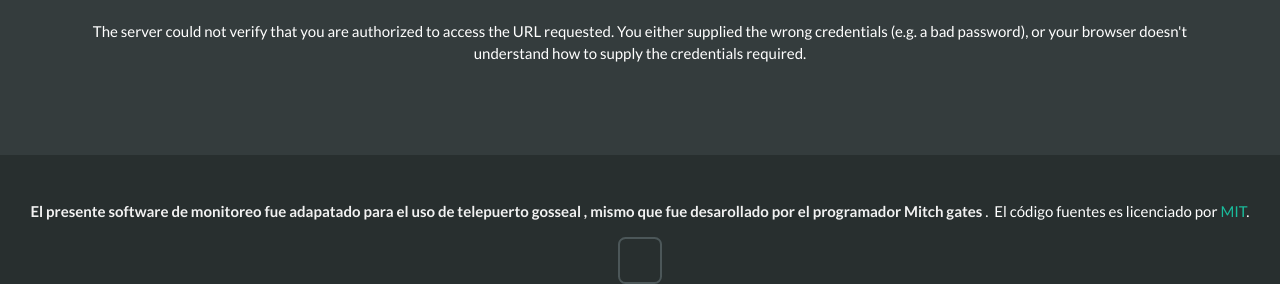
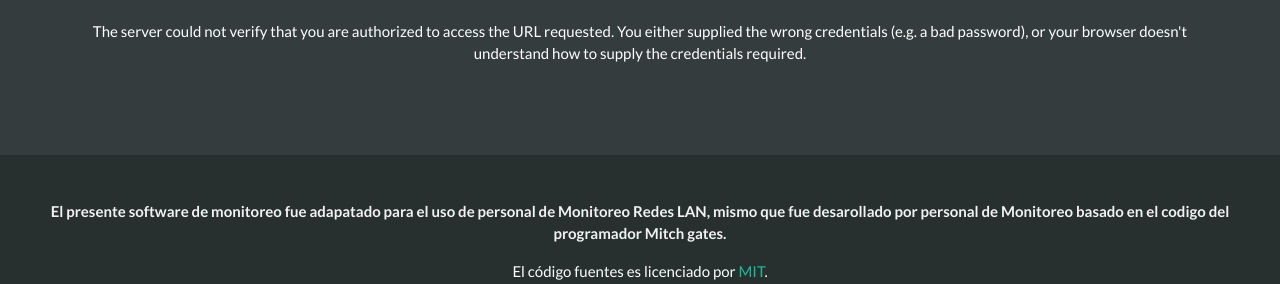
Before and after one commit to Monitore1209/Monitoreo_TLPG-LAN, a Flask app: page /account in a window 1280 px wide. Shown: the part 267-551 px from the top of the page. Run offline with Flask 2, Linux system fonts and the light colour scheme; some libraries are stand-ins or nearby versions.

Commit message:
Update layout.html

```diff
--- a/ipmon/templates/layout.html
+++ b/ipmon/templates/layout.html
@@ -256,8 +256,10 @@
     <footer class="footer is-fixed-bottom">
         <div class="content has-text-centered">
             <p>
-                <strong>El presente software de monitoreo fue adapatado para el uso de telepuerto gosseal , mismo que fue desarollado por el programador Mitch gates </strong> <a href="https://www.telconet.net"></a>.&nbsp;
-                El código fuentes es licenciado por <a href="http://opensource.org/licenses/mit-license.php">MIT</a>.
+                <strong>El presente software de monitoreo fue adapatado para el uso de personal de Monitoreo Redes LAN, mismo que fue desarollado por personal de Monitoreo basado en el codigo del programador Mitch gates. </strong>
+            </p>
+            <p>
+               El código fuentes es licenciado por <a href="http://opensource.org/licenses/mit-license.php">MIT</a>.
             </p>
             <div class="buttons is-centered">
                 <a href="https://github.com/Monitore1209" target="_blank">
```
